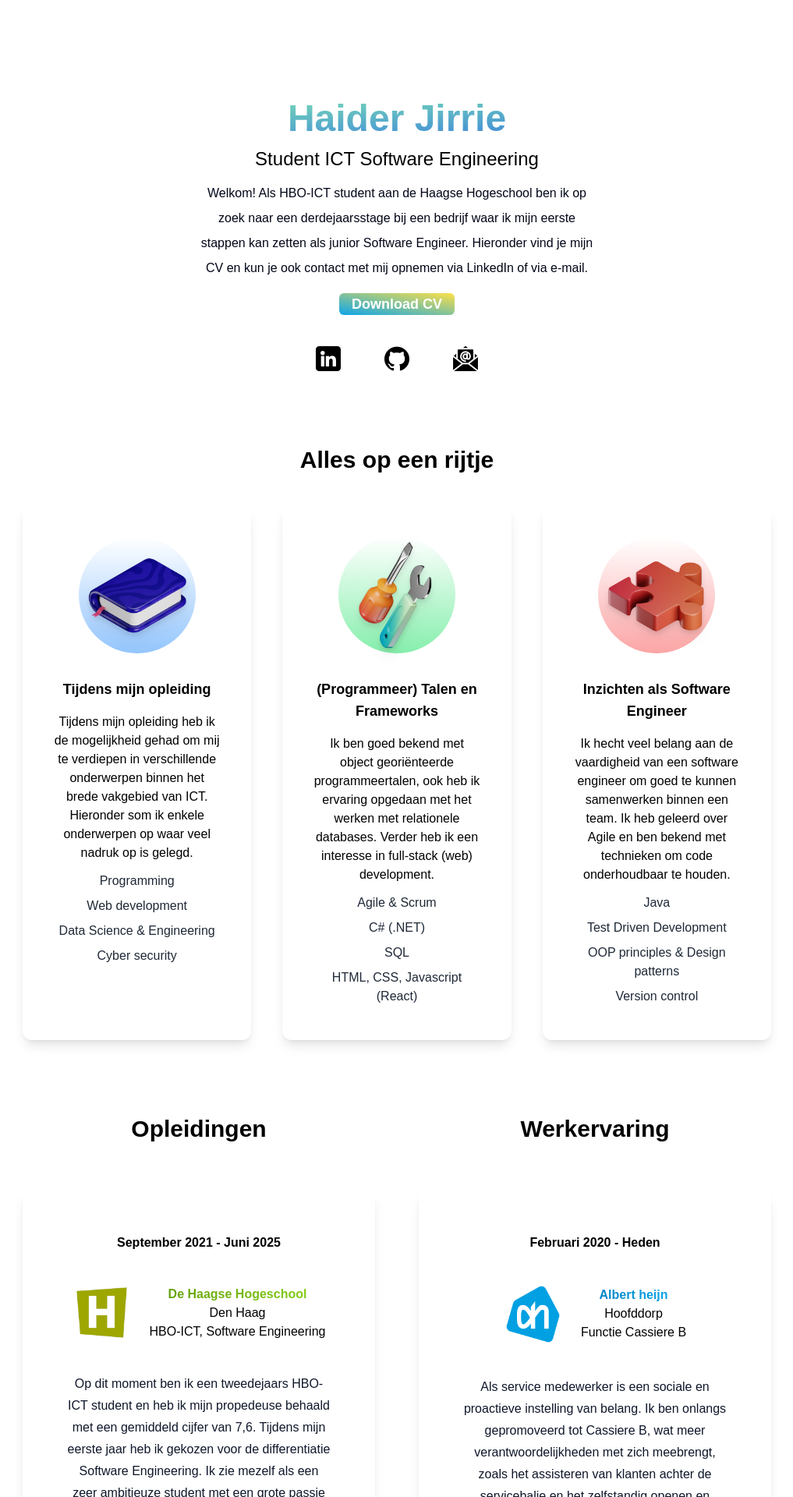
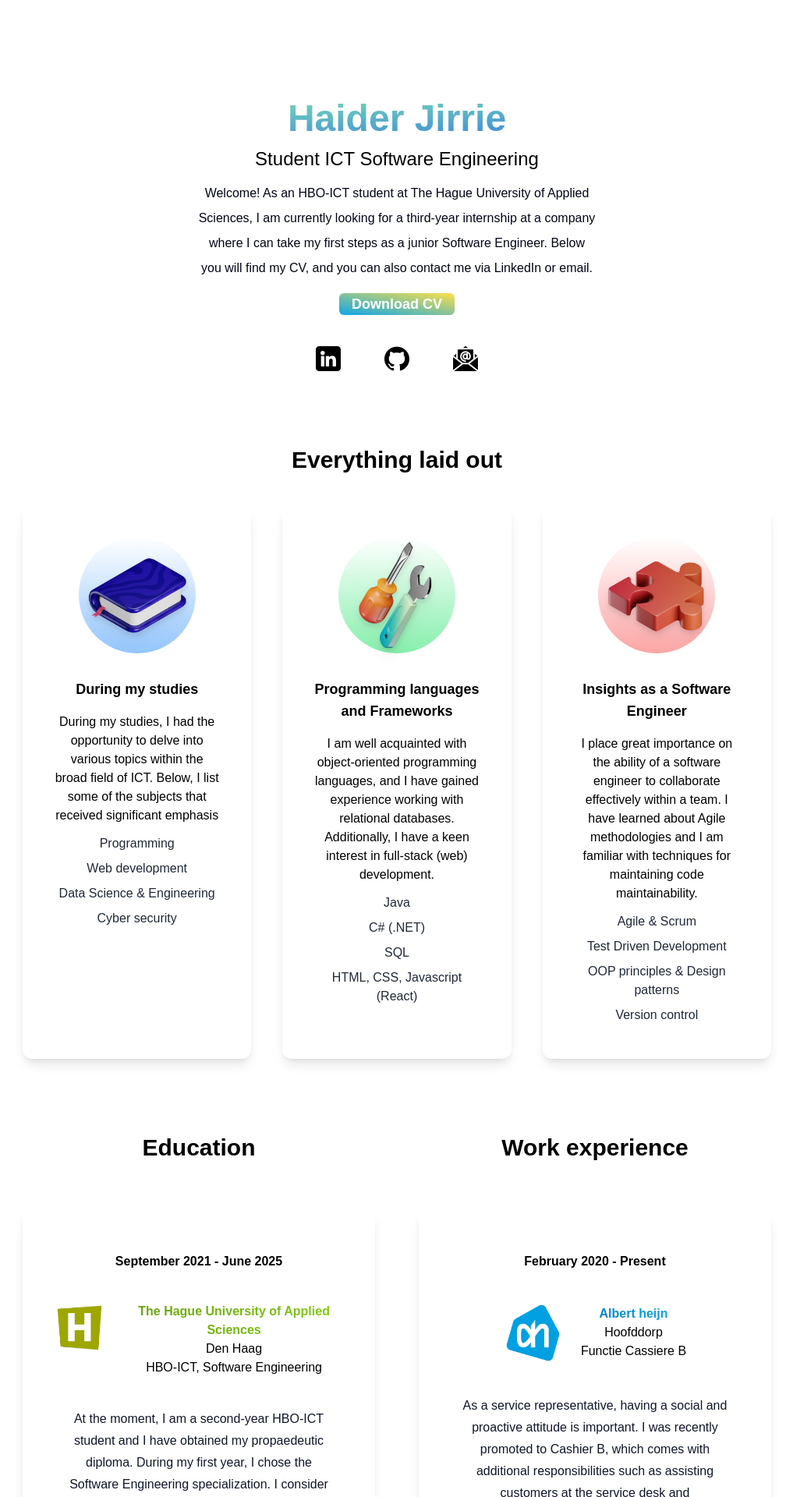
Before and after one commit to HaiderJirrie/Haider-Website, a React (Create React App) app: page / in a window 1280 px wide. Shown: the top 1920 px of the page at 78% size, without its empty margins (131-1148 px from the left). Built offline with nearby package versions, Linux system fonts and the light colour scheme.

Commit message:
translation to English

```diff
--- a/src/components/Experience.js
+++ b/src/components/Experience.js
@@ -7,33 +7,33 @@ function Experience() {
     <div className="xl:flex gap-14 justify-center mx-auto mb-4">
       <div className="pt:-0 md:pt-10">
         <h3 className="text-3xl text-center font-bold pb-0 md:pb-5">
-          Opleidingen
+          Education
         </h3>
         <ExperienceCard
-          timespan="September 2021 - Juni 2025"
-          name="De Haagse Hogeschool"
+          timespan="September 2021 - June 2025"
+          name="The Hague University of Applied Sciences"
           gradientFrom="#65a30d"
           gradientTo="#84cc16"
           image={HHS}
           location="Den Haag"
           title="HBO-ICT, Software Engineering"
-          text="Op dit moment ben ik een tweedejaars HBO-ICT student en heb ik mijn propedeuse behaald met een gemiddeld cijfer van 7,6. Tijdens mijn eerste jaar heb ik gekozen voor de differentiatie Software Engineering. Ik zie mezelf als een zeer ambitieuze student met een grote passie voor het vak."
+          text="At the moment, I am a second-year HBO-ICT student and I have obtained my propaedeutic diploma. During my first year, I chose the Software Engineering specialization. I consider myself a highly ambitious student with a great passion for the field."
         />
       </div>
 
       <div className="pt-0 md:pt-10">
         <h3 className="text-3xl text-center font-bold pb-0 md:pb-5">
-          Werkervaring
+          Work experience
         </h3>
         <ExperienceCard
-          timespan="Februari 2020 - Heden"
+          timespan="February 2020 - Present"
           name="Albert heijn"
           gradientFrom="#0284c7"
           gradientTo="#0ea5e9"
           image={AH}
           location="Hoofddorp"
           title="Functie Cassiere B"
-          text="Als service medewerker is een sociale en proactieve instelling van belang. Ik ben onlangs gepromoveerd tot Cassiere B, wat meer verantwoordelijkheden met zich meebrengt, zoals het assisteren van klanten achter de servicebalie en het zelfstandig openen en sluiten van de winkel."
+          text="As a service representative, having a social and proactive attitude is important. I was recently promoted to Cashier B, which comes with additional responsibilities such as assisting customers at the service desk and independently opening and closing the store."
         />
       </div>
     </div>
--- a/src/components/Hero.js
+++ b/src/components/Hero.js
@@ -15,10 +15,11 @@ function Hero() {
           Student ICT Software Engineering
         </h3>
         <p className="text-md  text-slate-950 font-medium max-w-lg mx-auto leading-8">
-          Welkom! Als HBO-ICT student aan de Haagse Hogeschool ben ik op zoek
-          naar een derdejaarsstage bij een bedrijf waar ik mijn eerste stappen
-          kan zetten als junior Software Engineer. Hieronder vind je mijn CV en
-          kun je ook contact met mij opnemen via LinkedIn of via e-mail.
+          Welcome! As an HBO-ICT student at The Hague University of Applied
+          Sciences, I am currently looking for a third-year internship at a
+          company where I can take my first steps as a junior Software Engineer.
+          Below you will find my CV, and you can also contact me via LinkedIn or
+          email.
         </p>
         <a href="https://haiderjirrie.com/CV Haider Jirrie.pdf" download>
           <button className=" text-lg cursor-pointer mt-4 px-4 bg-gradient-to-tr from-sky-500 to-yellow-300 text-white font-bold rounded-md hover:scale-125 transition ease-in-out duration-300">
--- a/src/components/Skills.js
+++ b/src/components/Skills.js
@@ -8,17 +8,15 @@ function Skills() {
   return (
     <>
       <div className="flex justify-center">
-        <h3 className="text-3xl font-bold">Alles op een rijtje</h3>
+        <h3 className="text-3xl font-bold">Everything laid out</h3>
       </div>
       <div className="xl:flex gap-10 justify-center mx-auto mb-4">
         <SkillCard
-          title="Tijdens mijn opleiding"
+          title="During my studies"
           image={Book}
           gradientFrom="#93c5fd"
-          text="Tijdens mijn opleiding heb ik de mogelijkheid gehad om mij te
-            verdiepen in verschillende onderwerpen binnen het brede vakgebied
-            van ICT. Hieronder som ik enkele onderwerpen op waar veel nadruk op
-            is gelegd."
+          text="
+          During my studies, I had the opportunity to delve into various topics within the broad field of ICT. Below, I list some of the subjects that received significant emphasis"
           bulletpoints={[
             "Programming",
             "Web development",
@@ -28,14 +26,12 @@ function Skills() {
         />
 
         <SkillCard
-          title="(Programmeer) Talen en Frameworks"
+          title="Programming languages and Frameworks"
           image={Tools}
           gradientFrom="#86efac"
-          text="Ik ben goed bekend met object georiënteerde programmeertalen, ook
-          heb ik ervaring opgedaan met het werken met relationele databases.
-          Verder heb ik een interesse in full-stack (web) development."
+          text="I am well acquainted with object-oriented programming languages, and I have gained experience working with relational databases. Additionally, I have a keen interest in full-stack (web) development."
           bulletpoints={[
-            "Agile & Scrum",
+            "Java",
             "C# (.NET)",
             "SQL",
             "HTML, CSS, Javascript (React)",
@@ -43,14 +39,13 @@ function Skills() {
         />
 
         <SkillCard
-          title="Inzichten als Software Engineer"
+          title="Insights as a Software Engineer"
           image={Puzzle}
           gradientFrom="#fca5a5"
-          text="Ik hecht veel belang aan de vaardigheid van een software engineer om
-          goed te kunnen samenwerken binnen een team. Ik heb geleerd over
-          Agile en ben bekend met technieken om code onderhoudbaar te houden."
+          text="
+          I place great importance on the ability of a software engineer to collaborate effectively within a team. I have learned about Agile methodologies and I am familiar with techniques for maintaining code maintainability."
           bulletpoints={[
-            "Java",
+            "Agile & Scrum",
             "Test Driven Development",
             "OOP principles & Design patterns",
             "Version control",
```
Also changed, not shown: 1 other file (tests, documents, lock files or other folders).
